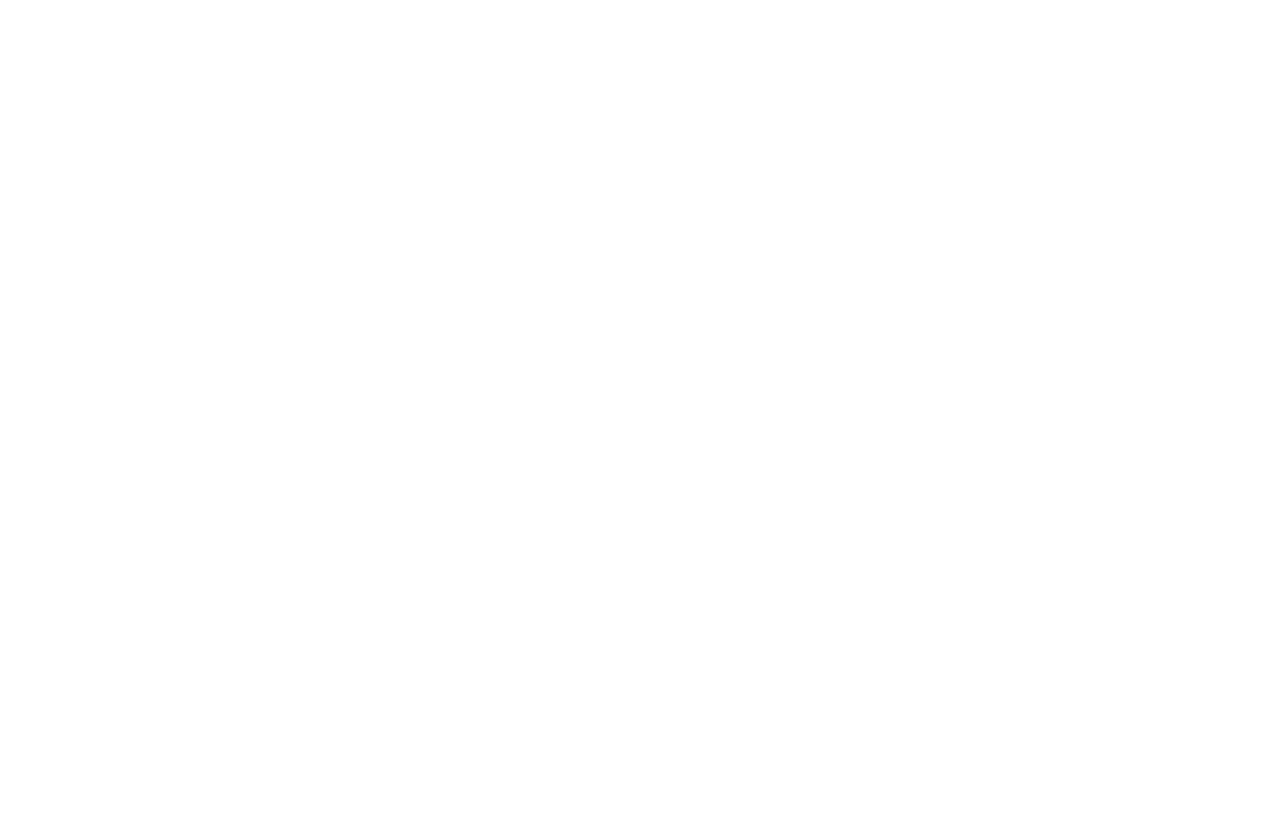
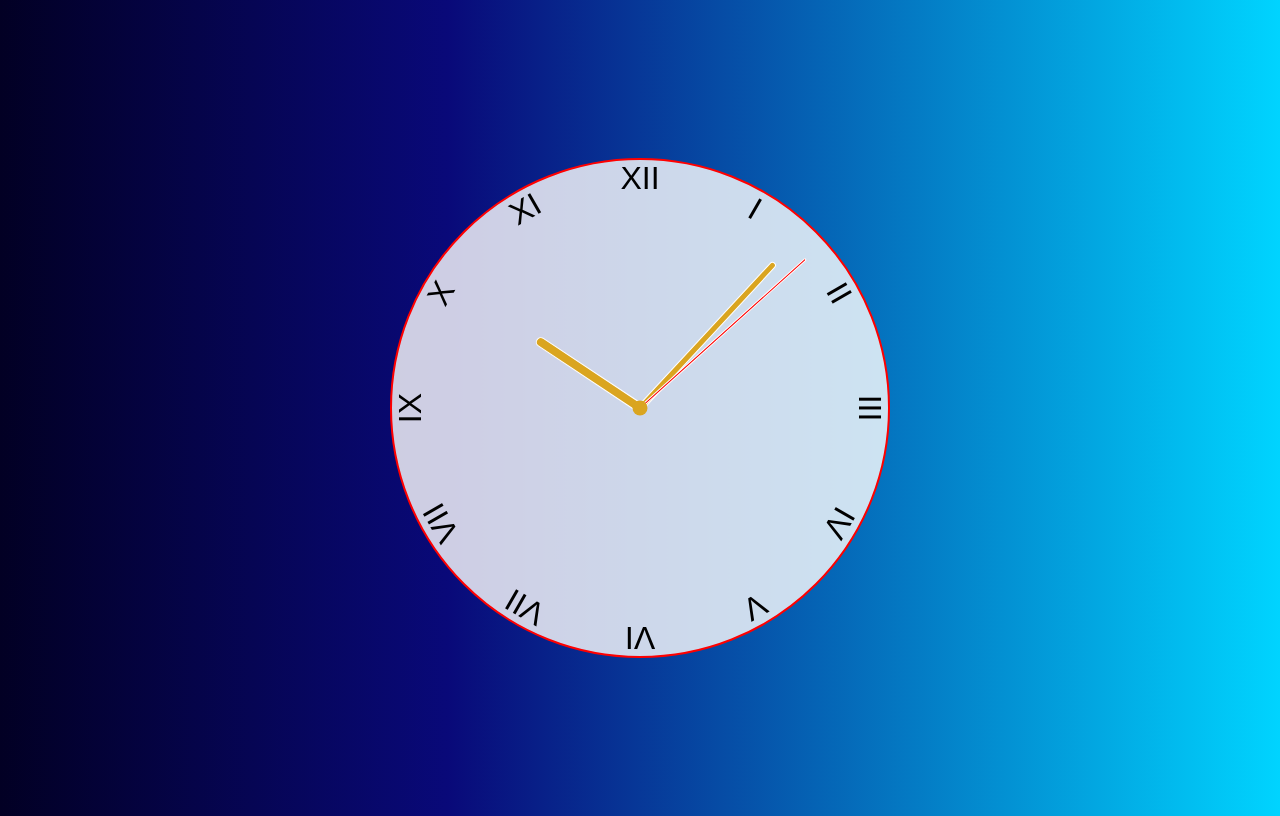
Before and after one commit to Knnapierala/a-clock, a plain HTML site: page index.html in a window 1280 px wide. Drawn offline with Linux system fonts and the light colour scheme.

Commit message:
Added styles an functionality

```diff
--- a/index.html
+++ b/index.html
@@ -1,12 +1,30 @@
 <!DOCTYPE html>
 <html lang="en">
-<head>
-  <meta charset="UTF-8">
-  <meta http-equiv="X-UA-Compatible" content="IE=edge">
-  <meta name="viewport" content="width=device-width, initial-scale=1.0">
-  <title>Document</title>
-</head>
-<body>
-
-</body>
+  <head>
+    <meta charset="UTF-8" />
+    <meta http-equiv="X-UA-Compatible" content="IE=edge" />
+    <meta name="viewport" content="width=device-width, initial-scale=1.0" />
+    <link rel="stylesheet" href="./main.css" />
+    <script defer src="./script.js"></script>
+    <title>Clock</title>
+  </head>
+  <body>
+    <div class="clock">
+      <div class="hand hour" data-hour-hand></div>
+      <div class="hand minute" data-minute-hand></div>
+      <div class="hand second" data-second-hand></div>
+      <div class="number number1">I</div>
+      <div class="number number2">II</div>
+      <div class="number number3">III</div>
+      <div class="number number4">IV</div>
+      <div class="number number5">V</div>
+      <div class="number number6">VI</div>
+      <div class="number number7">VII</div>
+      <div class="number number8">VII</div>
+      <div class="number number9">IX</div>
+      <div class="number number10">X</div>
+      <div class="number number11">XI</div>
+      <div class="number number12">XII</div>
+    </div>
+  </body>
 </html>
--- /dev/null
+++ b/main.css
@@ -0,0 +1,114 @@
+*,
+*::after,
+*::before {
+  box-sizing: border-box;
+  font-family: "Franklin Gothic Medium", "Arial Narrow", Arial, sans-serif;
+}
+:root {
+  --rotation: 0;
+}
+
+body {
+  background-image: linear-gradient(
+    90deg,
+    #020024 0%,
+    #090979 35%,
+    #00d4ff 100%
+  );
+  display: flex;
+  justify-content: center;
+  align-items: center;
+  min-height: 100vh;
+  overflow: hidden;
+}
+.clock {
+  position: relative;
+  width: 500px;
+  height: 500px;
+  background-color: rgba(255, 255, 255, 0.8);
+  border-radius: 50%;
+  border: 2px solid red;
+}
+.clock .number {
+  --rotation: 0;
+  position: absolute;
+  font-size: 2rem;
+  width: 100%;
+  height: 100%;
+  text-align: center;
+  transform: rotate(var(--rotation));
+}
+.clock .number1 {
+  --rotation: 30deg;
+}
+.clock .number2 {
+  --rotation: 60deg;
+}
+.clock .number3 {
+  --rotation: 90deg;
+}
+.clock .number4 {
+  --rotation: 120deg;
+}
+.clock .number5 {
+  --rotation: 150deg;
+}
+.clock .number6 {
+  --rotation: 180deg;
+}
+.clock .number7 {
+  --rotation: 210deg;
+}
+.clock .number8 {
+  --rotation: 240deg;
+}
+.clock .number9 {
+  --rotation: 270deg;
+}
+.clock .number10 {
+  --rotation: 300deg;
+}
+.clock .number11 {
+  --rotation: 330deg;
+}
+
+.clock .hand {
+  --rotation: 0;
+  position: absolute;
+  bottom: 50%;
+  left: 50%;
+
+  background-color: goldenrod;
+  border: 1px solid white;
+  border-top-left-radius: 10px;
+  border-top-right-radius: 10px;
+  transform-origin: bottom;
+  z-index: 10;
+  transform: translateX(-50%) rotate(calc(var(--rotation) * 1deg));
+}
+.clock::after {
+  content: "";
+  position: absolute;
+  background-color: goldenrod;
+  z-index: 11;
+  width: 15px;
+  height: 15px;
+  top: 50%;
+  left: 50%;
+  transform: translate(-50%, -50%);
+  border-radius: 50%;
+}
+
+.clock .hand.second {
+  width: 3px;
+  height: 45%;
+  background-color: red;
+}
+.clock .hand.minute {
+  width: 7px;
+  height: 40%;
+}
+.clock .hand.hour {
+  width: 10px;
+  height: 25%;
+}
--- /dev/null
+++ b/script.js
@@ -0,0 +1,21 @@
+setInterval(setClock, 1000);
+
+const hourHand = document.querySelector("[data-hour-hand");
+const minuteHand = document.querySelector("[data-minute-hand");
+const secondHand = document.querySelector("[data-second-hand");
+
+function setClock() {
+  const currentDate = new Date();
+  const seconds = currentDate.getSeconds() / 60;
+  const minutes = (seconds + currentDate.getMinutes()) / 60;
+  const hours = (minutes + currentDate.getHours()) / 12;
+  setRoration(secondHand, seconds);
+  setRoration(minuteHand, minutes);
+  setRoration(hourHand, hours);
+}
+
+function setRoration(element, rotationRatio) {
+  element.style.setProperty("--rotation", rotationRatio * 360);
+}
+
+setClock();
```
